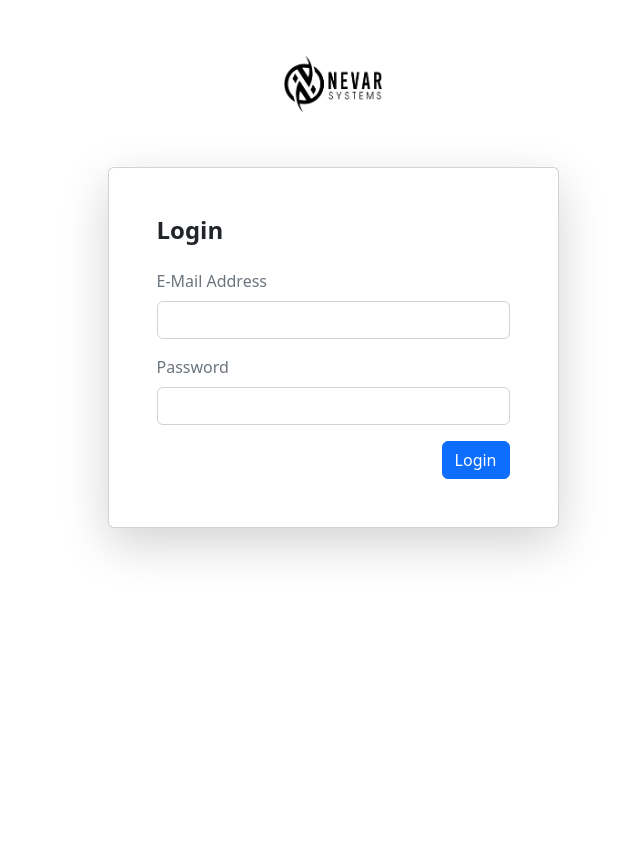
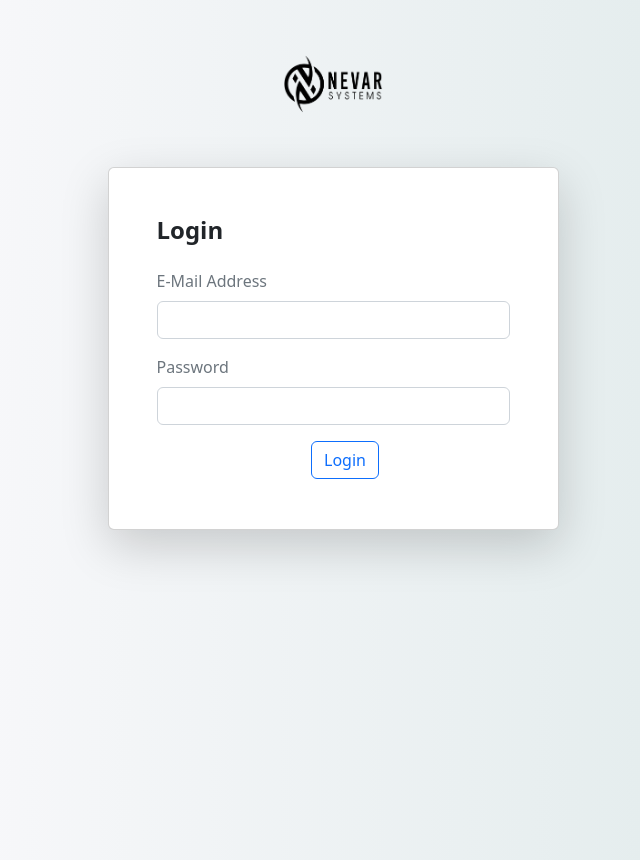
Before and after one commit to vikraman1653763/intern2024_2, a Flask app: page /login in a window 1280 px wide. Shown: the part 64-924 px from the top of the page, without its empty margins (307-947 px from the left). Run offline with Flask 2, Linux system fonts and the light colour scheme.

Commit message:
color change

```diff
--- a/static/styles/main.css
+++ b/static/styles/main.css
@@ -19,18 +19,24 @@
 
 .login-container{
 
-    border: 1px solid black;
 
-    background-image: url('/static/images/bg.jpg');
-
+    /* background-image: url('/static/images/bg.jpg'); */
+    background: linear-gradient(to right, #FFFCFF , #dce8e8);
+    /* background: linear-gradient(to right, #FFFCFF , #D5FEFD); */
     position: fixed;
 
     width: 100%;
     min-height: 100vh;
 
+}
 
 
-}
+
+    /* #FFFCFF */
+/* 👉🏼 */
+    /* #D5FEFD */
+
+
 /*
 .login-container img{
 
--- a/templates/login.html
+++ b/templates/login.html
@@ -6,14 +6,15 @@
 {% block body %}
 
 
-<!-- <section class="h-100 login-container"> -->
-<section class="h-100 ">
+<section class="h-100 login-container">
+<!-- <section class="h-100 "> -->
   <div class="container h-100">
     <div class="row justify-content-sm-center h-100">
       <div class="col-xxl-4 col-xl-5 col-lg-5 col-md-7 col-sm-9">
 
         <div class="text-center my-5" >
           <img src="/static/images/nevar-systems.png" alt="logo" width="100" >
+          <!-- <img src="/static/images/nevar-systems.png" alt="logo" width="100" style="height:100px; width:120px;"> -->
         </div>
 
         <div class="card shadow-lg">
@@ -41,11 +42,11 @@
                   </div>
               </div>
 
-              <div class="d-flex align-items-center">
+              <!-- <div class="d-flex align-items-center" style="display: flex; align-items:center;"> -->
+              <div style="display: flex; justify-content:center;">
                 <div class="form-check">
-
+                  {{LoginForm.submit(class="btn btn-outline-primary ")}}
                 </div>
-                {{LoginForm.submit(class="btn btn-primary ms-auto")}}
               </div>
             </form>
           </div>
```
